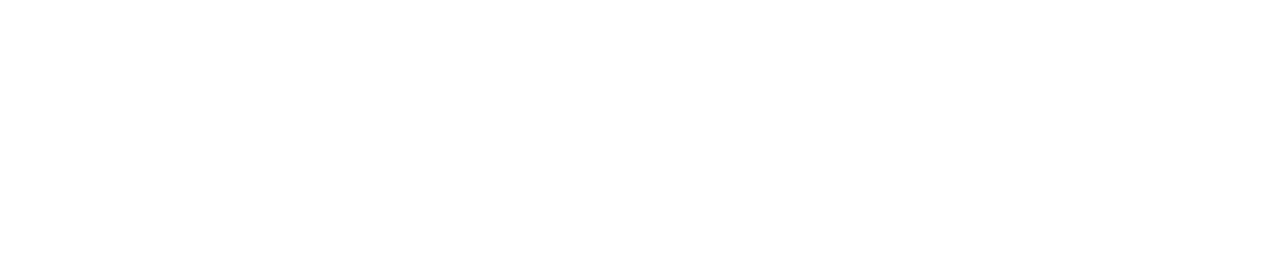
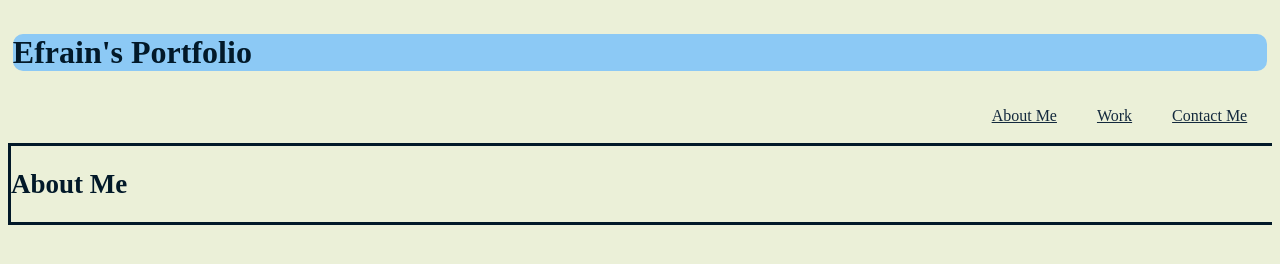
Before and after one commit to efrainrf/MyPortfolio, a plain HTML site: page index.html in a window 1280 px wide. Drawn offline with Linux system fonts and the light colour scheme.

Commit message:
work please

```diff
--- a/assets/style.css
+++ b/assets/style.css
@@ -0,0 +1,43 @@
+:root {
+ --bone: #ebf0d8;
+ --skyblue: #8cc9f5;
+ --darkblue: #021929;
+--turqouise: #024d48;
+
+}
+
+body{
+    background-color: var(--bone);
+}
+
+.title{
+background-color:var(--bone);
+padding: .3rem;
+}
+
+.col{
+color: var(--darkblue);
+background-color: var(--skyblue); border-radius: 10px;
+}
+
+nav a {
+    color: #13293d;
+    padding: 14px 20px;
+    text-decoration: underline;
+    text-align: center;
+  }
+
+.link{
+    display: flex;
+    justify-content: right;
+
+}
+
+.about {
+    font-size: large;
+    color: var(--darkblue);
+    text-align: left;
+    border-style: solid;
+    border-right: #021929;
+
+}
--- a/index.html
+++ b/index.html
@@ -3,9 +3,25 @@
 <head>
     <meta charset="UTF-8">
     <meta name="viewport" content="width=device-width, initial-scale=1.0">
-    <title>Document</title>
+    <link rel="stylesheet" href="assets/style.css">
+    <title>Efrain's Portfolio</title>
 </head>
 <body>
+    <header class="title">
+        <div class="col">
+            <h1>Efrain's Portfolio</h1>
+        </div>
 
+    <nav class="link">
+        <div class="link">
+        <a href="https://css-tricks.com/">About Me</a>
+        <a href="https://css-tricks.com/">Work</a>
+        <a href="https://css-tricks.com/">Contact Me</a>
+        </div>
+    </nav>
+</header>
+<aside class="about">
+<h2>About Me</h2>
+</aside>
 </body>
 </html>
```
